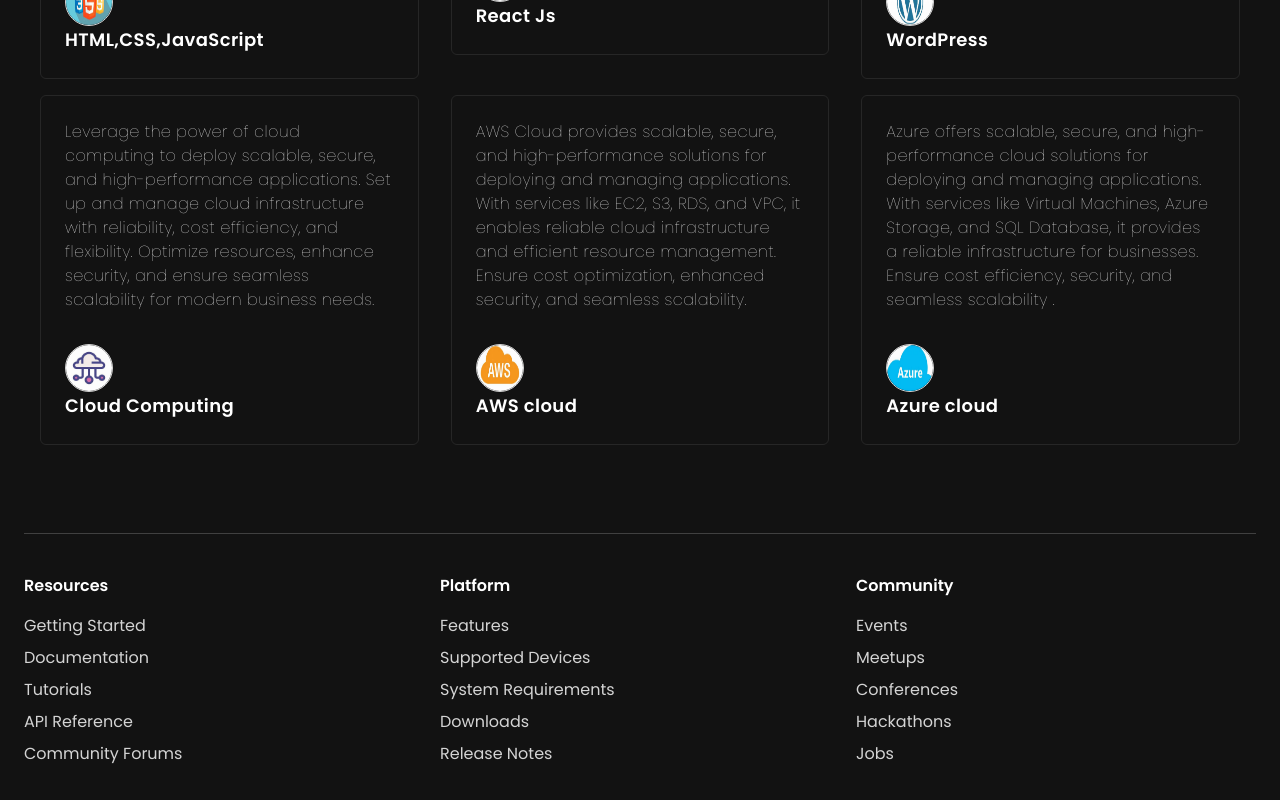
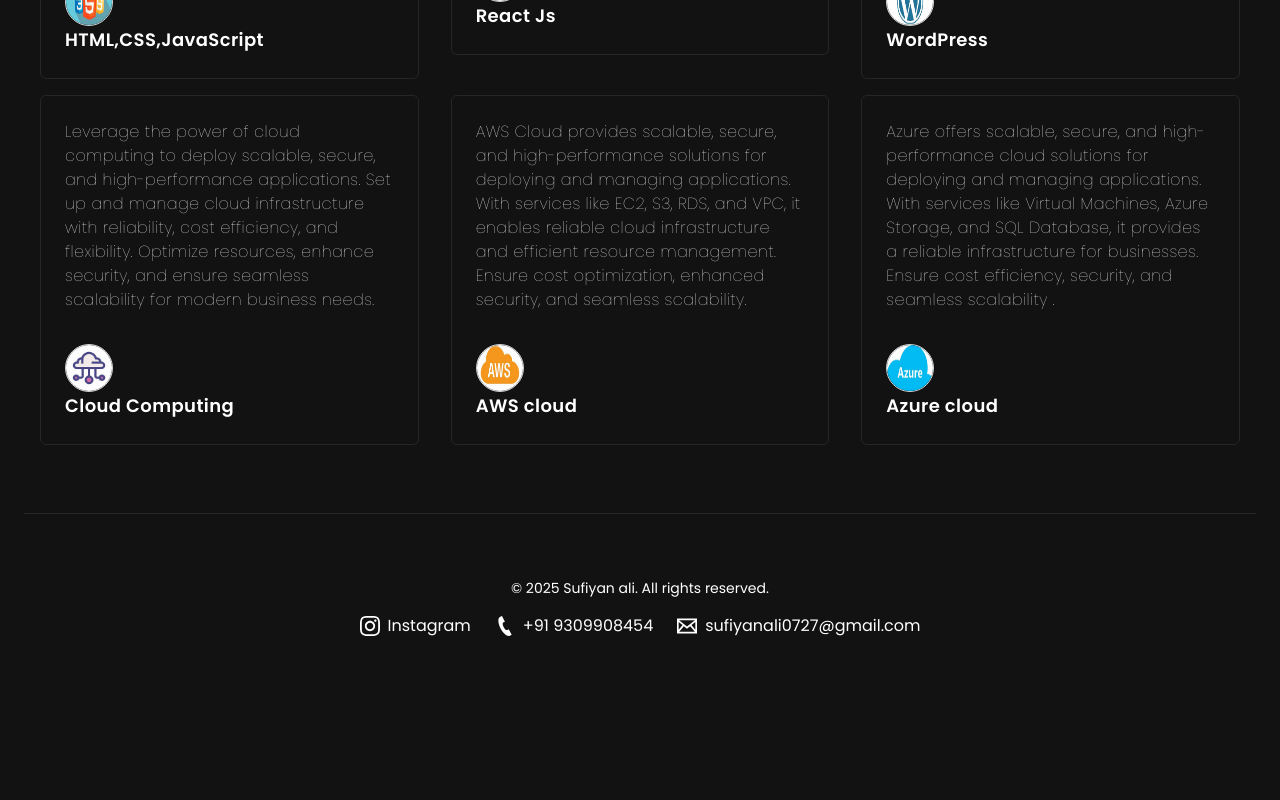
Before and after one commit to Sufiyanali07/Portfolio.io, a React (Vite) app: page / in a window 1280 px wide. Shown: the part 5120-5920 px from the top of the page. After the commit the page ends 5782 px from the top, so only its background shows below. Built offline with nearby package versions, Linux system fonts and the light colour scheme.

Commit message:
thrid commit

```diff
--- a/src/components/Footer.jsx
+++ b/src/components/Footer.jsx
@@ -1,52 +1,60 @@
-import { resourcesLinks, platformLinks, communityLinks } from "../constants";
 const Footer = () => {
   return (
-    <footer className="mt-20 border-t py-10 border-neutral-700">
-      <div className="grid grid-cols-2 lg:grid-cols-3 gap-4">
-        <div>
-          <h3 className="text-md font-semibold mb-4">Resources</h3>
-          <ul className="space-y-2">
-            {resourcesLinks.map((link, index) => (
-              <li key={index}>
+    <footer className=" text-white py-6">
+      <div className="container mx-auto text-center">
+        <p className="text-sm mb-4">
+          &copy; 2025 Sufiyan ali. All rights reserved.
+        </p>
+        <div className="flex justify-center space-x-6">
+          {/* Instagram Link */}
           <a
-                  href={link.href}
-                  className="text-neutral-300 hover:text-white"
+            href="https://www.instagram.com/yourinstagramhandle"
+            target="_blank"
+            rel="noopener noreferrer"
+            className="flex items-center hover:text-pink-500 transition-colors"
           >
-                  {link.text}
+            <svg
+              xmlns="https://www.instagram.com/sufiyanali.__/"
+              className="h-5 w-5 mr-2"
+              viewBox="0 0 24 24"
+              fill="currentColor"
+            >
+              <path d="M12 2.163c3.204 0 3.584.012 4.85.07 3.252.148 4.771 1.691 4.919 4.919.058 1.265.069 1.645.069 4.849 0 3.205-.012 3.584-.069 4.849-.149 3.225-1.664 4.771-4.919 4.919-1.266.058-1.644.07-4.85.07-3.204 0-3.584-.012-4.849-.07-3.26-.149-4.771-1.699-4.919-4.92-.058-1.265-.07-1.644-.07-4.849 0-3.204.013-3.583.07-4.849.149-3.227 1.664-4.771 4.919-4.919 1.266-.057 1.645-.069 4.849-.069zm0-2.163c-3.259 0-3.667.014-4.947.072-4.358.2-6.78 2.618-6.98 6.98-.059 1.281-.073 1.689-.073 4.948 0 3.259.014 3.668.072 4.948.2 4.358 2.618 6.78 6.98 6.98 1.281.058 1.689.072 4.948.072 3.259 0 3.668-.014 4.948-.072 4.354-.2 6.782-2.618 6.979-6.98.059-1.28.073-1.689.073-4.948 0-3.259-.014-3.667-.072-4.947-.196-4.354-2.617-6.78-6.979-6.98-1.281-.059-1.69-.073-4.949-.073zm0 5.838c-3.403 0-6.162 2.759-6.162 6.162s2.759 6.163 6.162 6.163 6.162-2.759 6.162-6.163c0-3.403-2.759-6.162-6.162-6.162zm0 10.162c-2.209 0-4-1.79-4-4 0-2.209 1.791-4 4-4s4 1.791 4 4c0 2.21-1.791 4-4 4zm6.406-11.845c-.796 0-1.441.645-1.441 1.44s.645 1.44 1.441 1.44c.795 0 1.439-.645 1.439-1.44s-.644-1.44-1.439-1.44z" />
+            </svg>
+            Instagram
           </a>
-              </li>
-            ))}
-          </ul>
-        </div>
-        <div>
-          <h3 className="text-md font-semibold mb-4">Platform</h3>
-          <ul className="space-y-2">
-            {platformLinks.map((link, index) => (
-              <li key={index}>
+
+          {/* Phone Link */}
           <a
-                  href={link.href}
-                  className="text-neutral-300 hover:text-white"
+            href="tel:+91 9309908454"
+            className="flex items-center hover:text-blue-400 transition-colors"
           >
-                  {link.text}
+            <svg
+              xmlns="http://www.w3.org/2000/svg"
+              className="h-5 w-5 mr-2"
+              viewBox="0 0 24 24"
+              fill="currentColor"
+            >
+              <path d="M20 22.621l-3.521-6.795c-.008.004-1.974.97-2.064 1.011-2.24 1.086-6.799-7.82-4.609-8.994l2.083-1.026-3.493-6.817-2.106 1.039c-7.202 3.755 4.233 25.982 11.6 22.615.121-.055 2.102-1.029 2.11-1.033z" />
+            </svg>
+            +91 9309908454
           </a>
-              </li>
-            ))}
-          </ul>
-        </div>
-        <div>
-          <h3 className="text-md font-semibold mb-4">Community</h3>
-          <ul className="space-y-2">
-            {communityLinks.map((link, index) => (
-              <li key={index}>
+
+          {/* Email Link */}
           <a
-                  href={link.href}
-                  className="text-neutral-300 hover:text-white"
+            href="mailto:youremail@example.com"
+            className="flex items-center hover:text-green-400 transition-colors"
           >
-                  {link.text}
+            <svg
+              xmlns="http://www.w3.org/2000/svg"
+              className="h-5 w-5 mr-2"
+              viewBox="0 0 24 24"
+              fill="currentColor"
+            >
+              <path d="M0 3v18h24v-18h-24zm6.623 7.929l-4.623 5.712v-9.458l4.623 3.746zm-4.141-5.929h19.035l-9.517 7.713-9.518-7.713zm5.694 7.188l3.824 3.099 3.83-3.104 5.612 6.817h-18.779l5.513-6.812zm9.208-1.264l4.616-3.741v9.348l-4.616-5.607z" />
+            </svg>
+            sufiyanali0727@gmail.com
           </a>
-              </li>
-            ))}
-          </ul>
         </div>
       </div>
     </footer>
--- a/src/components/Testimonials.jsx
+++ b/src/components/Testimonials.jsx
@@ -27,6 +27,7 @@ const Testimonials = () => {
           </div>
         ))}
       </div>
+      <hr className="p-5 mt-15 border-neutral-800" />
     </div>
   );
 };
--- a/src/constants/index.jsx
+++ b/src/constants/index.jsx
@@ -134,27 +134,3 @@ export const Projects = [
     ],
   },
 ];
-
-export const resourcesLinks = [
-  { href: "#", text: "Getting Started" },
-  { href: "#", text: "Documentation" },
-  { href: "#", text: "Tutorials" },
-  { href: "#", text: "API Reference" },
-  { href: "#", text: "Community Forums" },
-];
-
-export const platformLinks = [
-  { href: "#", text: "Features" },
-  { href: "#", text: "Supported Devices" },
-  { href: "#", text: "System Requirements" },
-  { href: "#", text: "Downloads" },
-  { href: "#", text: "Release Notes" },
-];
-
-export const communityLinks = [
-  { href: "#", text: "Events" },
-  { href: "#", text: "Meetups" },
-  { href: "#", text: "Conferences" },
-  { href: "#", text: "Hackathons" },
-  { href: "#", text: "Jobs" },
-];
```
Lines whose indentation alone changed are shown as unchanged.
